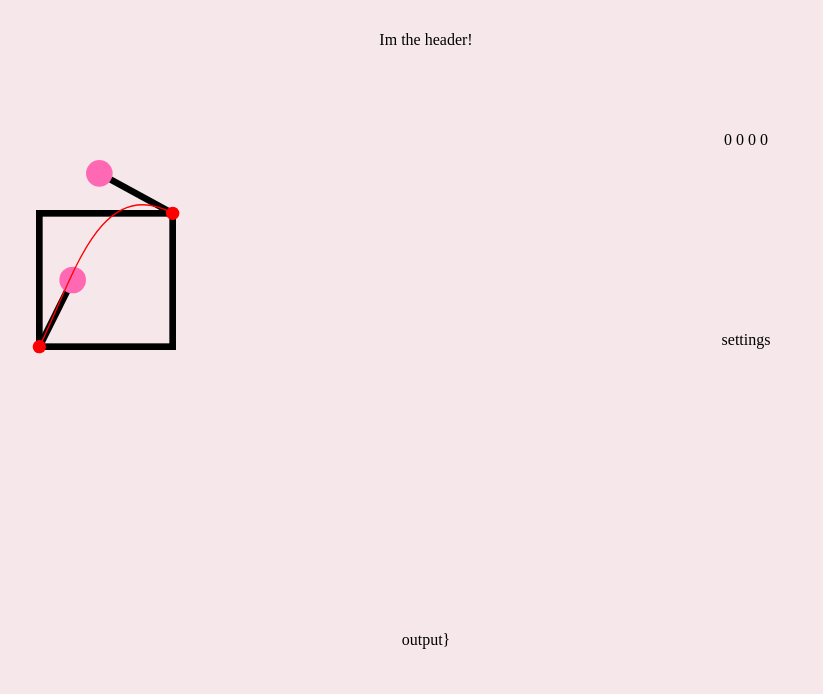
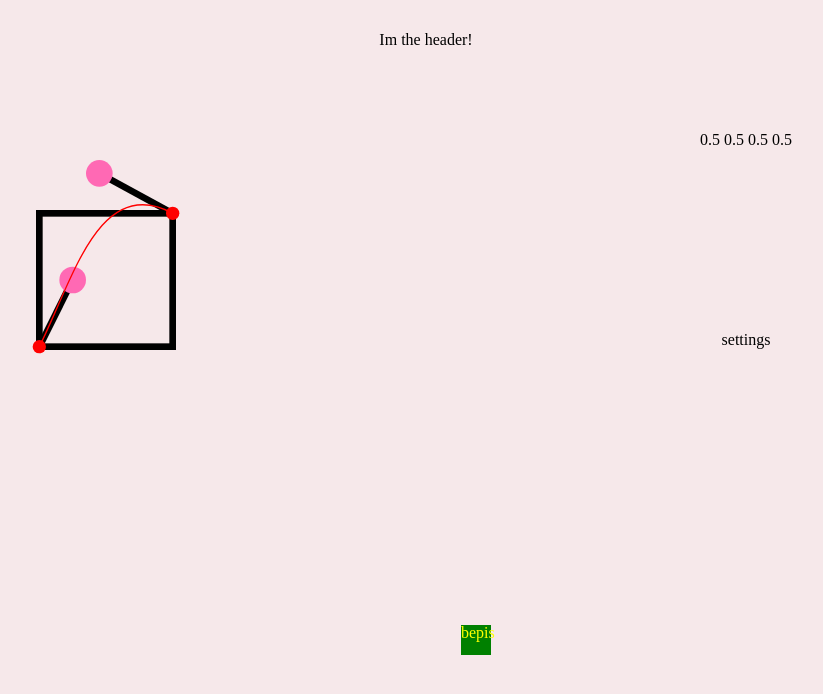
Before and after one commit to DangerN/bezier-curver, a React (Create React App) app: page / in a window 1280 px wide. Shown: the top 694 px of the page, without its empty margins (214-1037 px from the left). Built offline with nearby package versions, Linux system fonts and the light colour scheme.

Commit message:
'output success, goodnight!'

```diff
--- a/src/App.js
+++ b/src/App.js
@@ -12,9 +12,9 @@ function App() {
     <div className="App">
       <Header />
       <Graph dispatch={dispatch} height='400' width='200'/>
-      <Settings />
+      <Settings dispatch={dispatch}/>
       <Instructions {...appState}/>
-      <Output />
+      <Output {...appState}/>
     </div>
   );
 }
--- a/src/components/Instructions.jsx
+++ b/src/components/Instructions.jsx
@@ -17,10 +17,3 @@ const Instructions = (props) => {
 }
 
 export default Instructions
-
-  Instructions.defaultProps = {
-    x1: 0,
-    y1: 0,
-    x2: 0,
-    y2: 0,
-  }
--- a/src/components/Output.jsx
+++ b/src/components/Output.jsx
@@ -1,9 +1,22 @@
-import React from 'react'
+import React, { useState, useEffect} from 'react'
 
-const Output = () => {
+const Output = props => {
+  const {handleOne, handleTwo} = props
+  let yeet = `cubic-bezier(${handleOne.x}, ${handleOne.y}, ${handleTwo.x}, ${handleTwo.y})`
+  console.log(yeet);
+  const animation = {
+    animationTimingFunction: `cubic-bezier(${handleOne.x}, ${handleOne.y}, ${handleTwo.x}, ${handleTwo.y})`,
+    // animationTimingFunction: 'linear',
+    color: 'yellow'
+  }
   return (
     <div className='output'>
-      output}
+      <div
+        className='box'
+        style={animation}
+      >
+        bepis
+      </div>
     </div>
   )
 }
--- a/src/css/index.css
+++ b/src/css/index.css
@@ -121,3 +121,19 @@ header {
 
 .controls {
   grid-area: controls; }
+
+.box {
+  height: 30px;
+  width: 30px;
+  background: green;
+  animation-duration: 2s;
+  animation-name: boxAn;
+  animation-iteration-count: infinite;
+  animation-direction: alternate;
+  position: relative; }
+
+@keyframes boxAn {
+  0% {
+    left: 0px; }
+  100% {
+    left: 100px; } }
--- a/src/scss/index.scss
+++ b/src/scss/index.scss
@@ -47,3 +47,23 @@ header {
 .controls {
   grid-area: controls;
 }
+
+.box {
+  height: 30px;
+  width: 30px;
+  background: green;
+  animation-duration: 2s;
+  animation-name: boxAn;
+  animation-iteration-count: infinite;
+  animation-direction: alternate;
+  position: relative;
+}
+
+@keyframes boxAn {
+  0% {
+    left: 0px;
+  }
+  100% {
+    left: 100px;
+  }
+}
--- a/src/useAppState.jsx
+++ b/src/useAppState.jsx
@@ -2,8 +2,8 @@ import { useReducer } from 'react'
 
 function useAppState() {
   const initialState = {
-    handleOne: {x: 0, y: 0},
-    handleTwo: {x: 0, y: 0}
+    handleOne: {x: 0.5, y: 0.5},
+    handleTwo: {x: 0.5, y: 0.5}
   }
   function scalePositions(positions) {
     return positions
```
